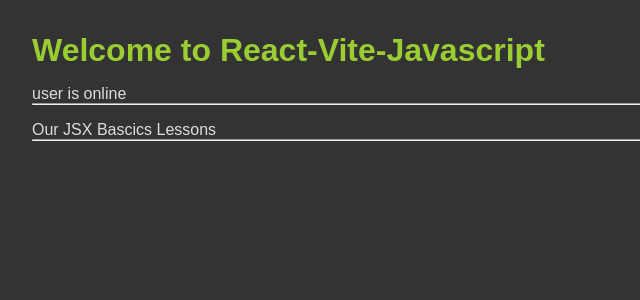
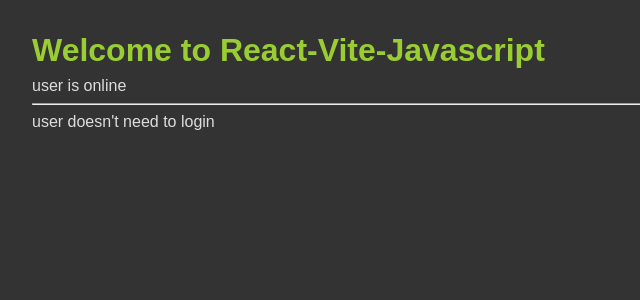
Before and after one commit to Scientific-Research/mk004-vite-react-start, a React (Vite) app: page / in a window 1280 px wide. Shown: the top 300 px of the page, without its empty margins (0-640 px from the left). Built offline with nearby package versions, Linux system fonts and the light colour scheme.

Commit message:
if-else statement in react => Ternary operator

```diff
--- a/src/App.css
+++ b/src/App.css
@@ -16,6 +16,10 @@
   }
 
   p {
-    margin-top: 1rem;
+    margin-top: 0.5rem;
+  }
+
+  hr {
+    margin: 0.5rem 0;
   }
 }
--- a/src/App.jsx
+++ b/src/App.jsx
@@ -7,10 +7,17 @@
   return (
     <div className="App">
       <h1>Welcome to React-Vite-Javascript</h1>
+
+      {/* strange if statement (hack) */}
       {userIsOnline && <p>user is online</p>}
       <hr />
-      <p>{title}</p>
-      <hr />
+
+      {/* Ternary Operator => strange if-else statement (hack)*/}
+      {userIsOnline ? (
+        <p>user doesn't need to login</p>
+      ) : (
+        <p>user needs to login</p>
+      )}
     </div>
   );
 };
```
